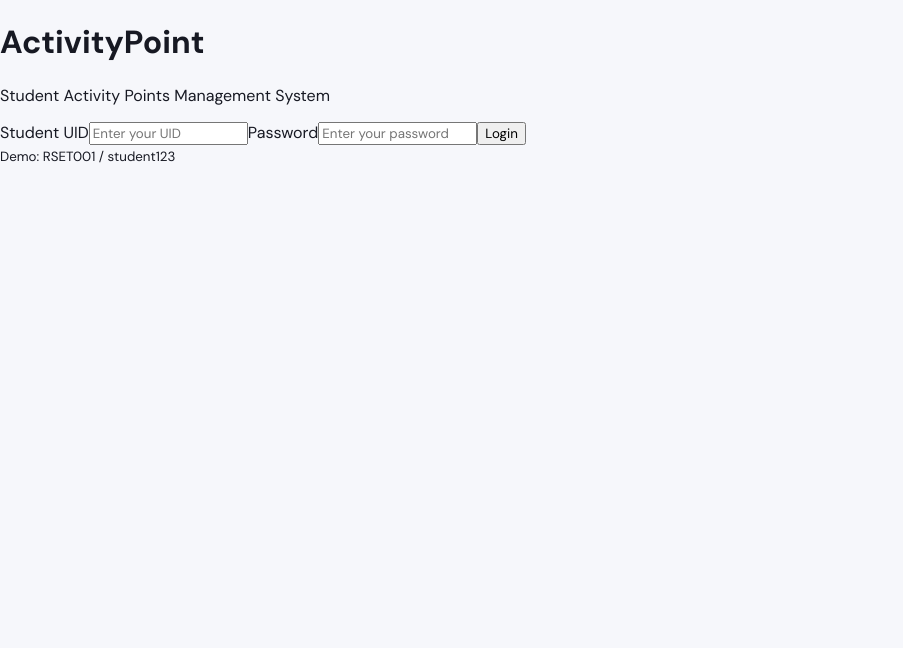
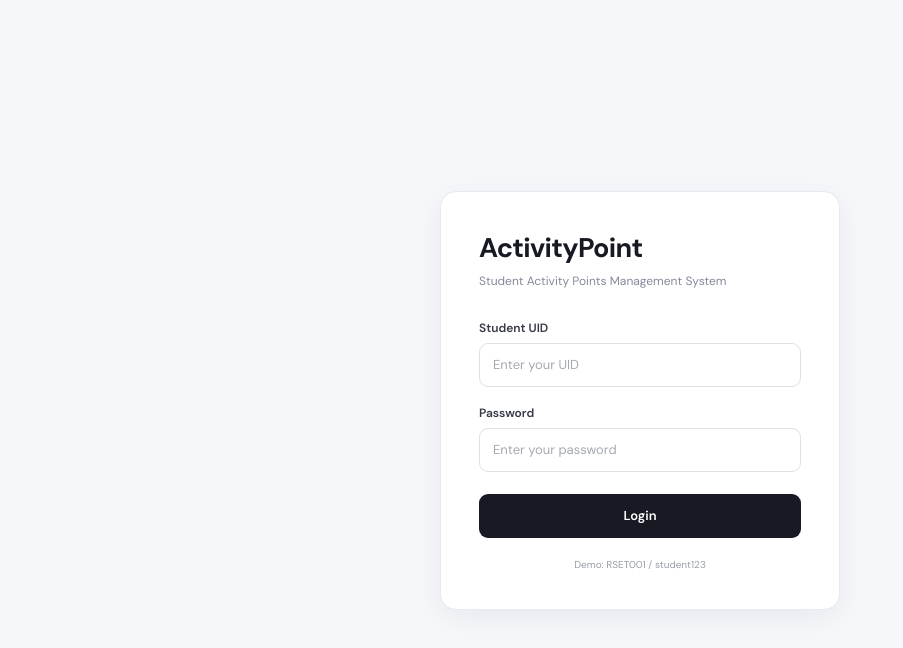
Before and after one commit to sithaara-haveline/react-activity-points-management-system, a React (Vite) app in the folder activity-points-system/: page / in a window 1280 px wide. Shown: the top 648 px of the page, without its empty margins (0-903 px from the left). Built offline with nearby package versions, Linux system fonts and the light colour scheme.

Commit message:
login UI update

```diff
--- a/activity-points-system/src/index.css
+++ b/activity-points-system/src/index.css
@@ -523,3 +523,104 @@ textarea {
     padding: 25px;
   }
 }
+
+/* LOGIN PAGE */
+
+.login-page {
+  min-height: 100vh;
+  display: flex;
+  align-items: center;
+  justify-content: center;
+  background: #f6f7fb;
+  padding: 20px;
+}
+
+.login-card {
+  width: 400px;
+  background: white;
+  border: 1px solid #e8e9ee;
+  border-radius: 16px;
+  padding: 38px;
+  box-shadow: 0 8px 30px rgba(23, 25, 35, 0.06);
+}
+
+.login-card h1 {
+  margin: 0;
+  font-size: 27px;
+  letter-spacing: -0.7px;
+  color: #171923;
+}
+
+.login-card > p {
+  margin: 7px 0 30px;
+  color: #858a9b;
+  font-size: 12px;
+  line-height: 1.5;
+}
+
+.login-card form {
+  display: flex;
+  flex-direction: column;
+}
+
+.login-card label {
+  font-size: 12px;
+  font-weight: 600;
+  color: #353846;
+  margin-bottom: 7px;
+}
+
+.login-card input {
+  width: 100%;
+  height: 44px;
+  border: 1px solid #dfe1e8;
+  border-radius: 9px;
+  padding: 0 13px;
+  font-size: 13px;
+  color: #171923;
+  outline: none;
+  margin-bottom: 18px;
+  background: white;
+}
+
+.login-card input:focus {
+  border-color: #171923;
+}
+
+.login-card input::placeholder {
+  color: #a5a8b3;
+}
+
+.login-card button {
+  width: 100%;
+  height: 44px;
+  border: none;
+  border-radius: 9px;
+  background: #171923;
+  color: white;
+  font-size: 13px;
+  font-weight: 600;
+  cursor: pointer;
+  margin-top: 4px;
+}
+
+.login-card button:hover {
+  background: #292c38;
+}
+
+.login-card .error {
+  color: #c43d3d;
+  background: #fff1f1;
+  border-radius: 7px;
+  padding: 9px 11px;
+  font-size: 11px;
+  margin: -5px 0 12px;
+}
+
+.login-card small {
+  display: block;
+  text-align: center;
+  margin-top: 20px;
+  color: #999daa;
+  font-size: 10px;
+}
```
